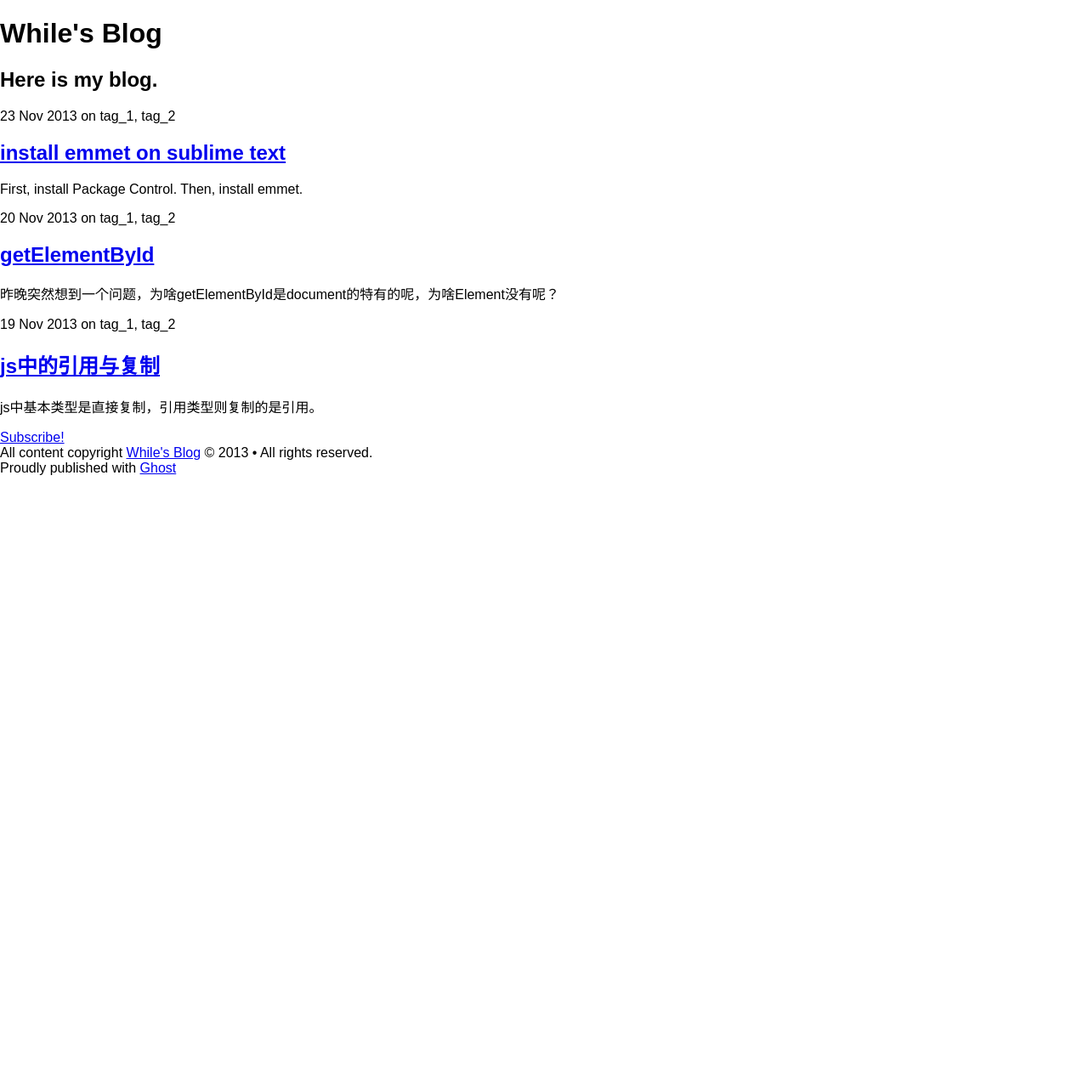
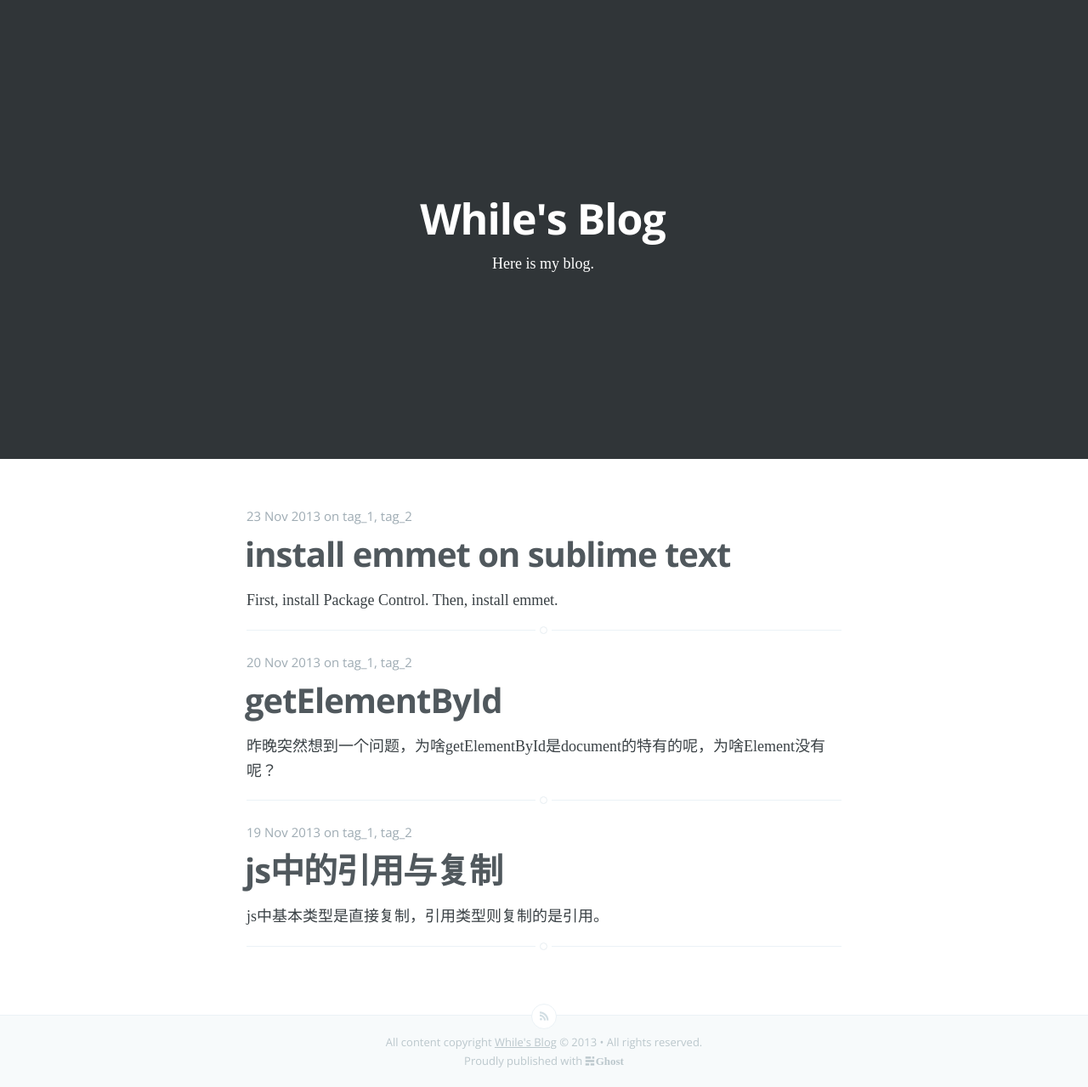
Before and after one commit to dragonwong/blog, a Jekyll site: the page built from index.html, in a window 1280 px wide. Shown: the whole page at 85% size. Built offline with Jekyll 4.4.1, drawn with Linux system fonts in a browser that asks for light colours; some web fonts are replaced; before the commit the page ends 900 px from its top, so only the background shows below that.

```diff
--- a/_config.yml
+++ b/_config.yml
@@ -1 +1 @@
-base_url: /blog
+base_url: http://dragonwong.github.io/blog/
--- a/_includes/header.html
+++ b/_includes/header.html
@@ -4,7 +4,7 @@
 <meta charset="utf-8">
 <meta name="viewport" content="width=device-width, initial-scale=1.0">
 <title>{{ page.title }}</title>
-<link rel="stylesheet" href="{{ base_url }}">
+<link rel="stylesheet" href="{{ site.base_url }}css/main.css">
 <link rel="stylesheet" href="http://dragonwong.github.io/blog/css/normalize.css">
 <link rel="stylesheet" type="text/css" href="//fonts.googleapis.com/css?family=Droid+Serif:400,700,400italic|Open+Sans:700,400">
 </head>
```
